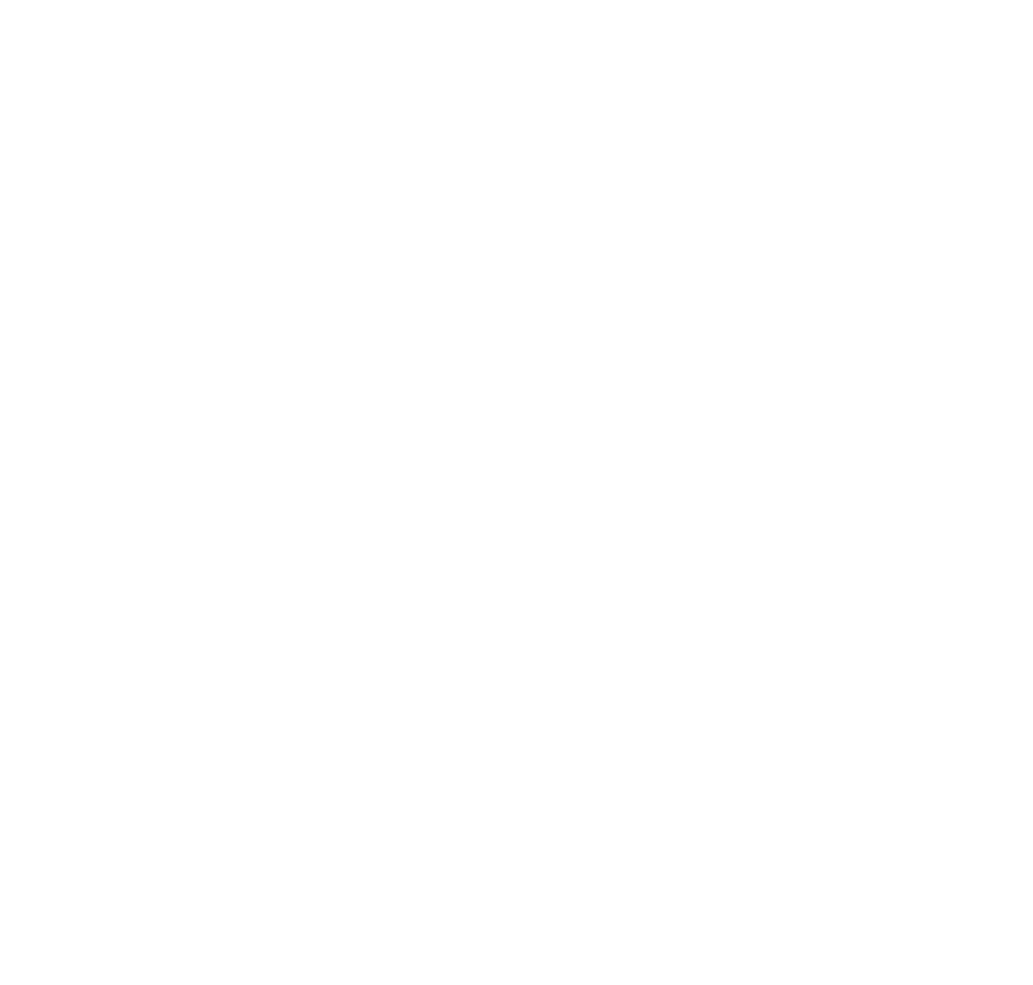
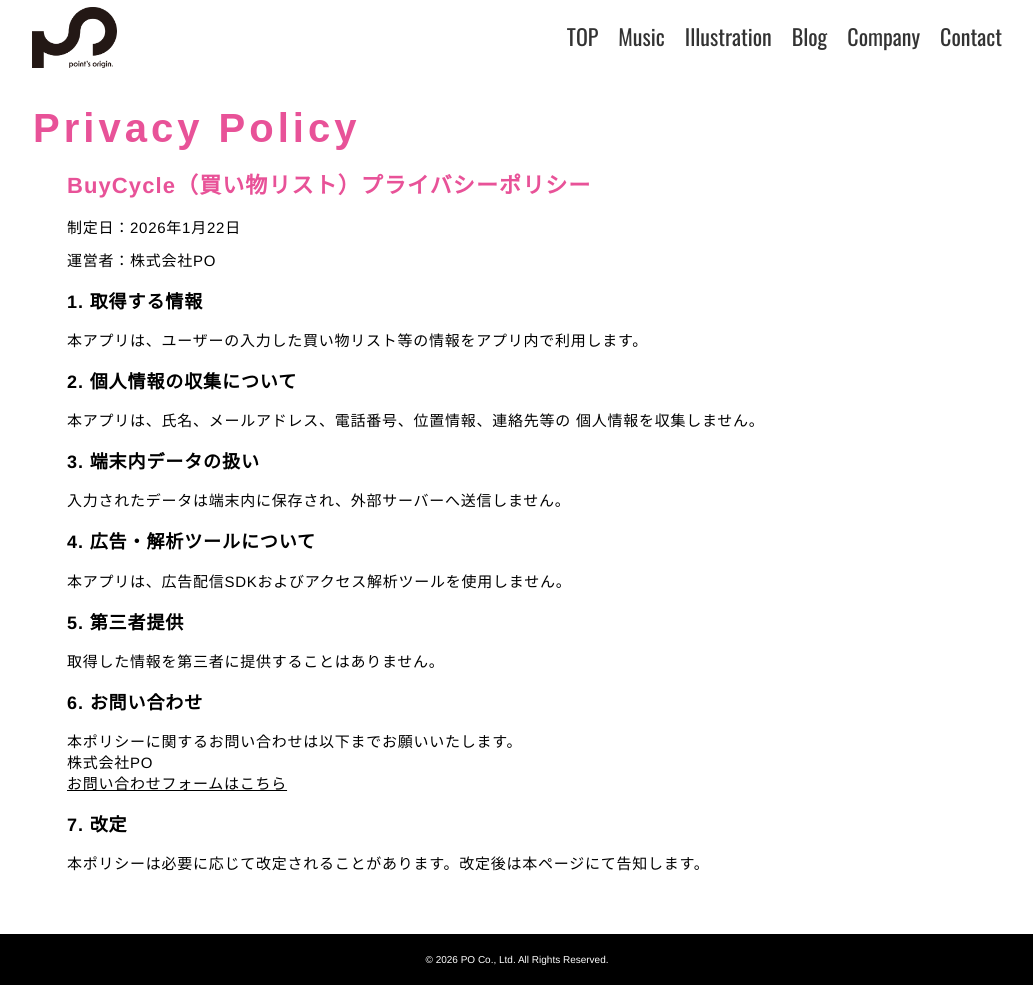
Before and after one commit to TakashiHasegawa08/PiratesOsaka, a React app: page /app/buycycle in a window 1280 px wide. Before the commit this address had no page. Shown: the whole page, without its empty margins (123-1156 px from the left). Before the commit the page ends 800 px from the top, so only its background shows below. Built offline with nearby package versions, Linux system fonts and the light colour scheme; a web font is replaced by a local one.

Commit message:
app用ページ作成

```diff
--- a/src/components/Blog.js
+++ b/src/components/Blog.js
@@ -109,7 +109,7 @@
               -{" "}
               {
                 categories.find(
-                  (category) => category.id === Number(selectedCategory)
+                  (category) => category.id === Number(selectedCategory),
                 )?.name
               }
             </span>
--- /dev/null
+++ b/src/components/app/AppLanding.js
@@ -0,0 +1,58 @@
+import React from "react";
+import Header from "../Header";
+import Footer from "../Footer";
+import Title from "../Title";
+import { Link } from "react-router-dom";
+
+function AppLanding() {
+  document.title = "Apps | 株式会社PO";
+
+  return (
+    <div id="appPage">
+      <Header />
+      <div className="contents_inner">
+        <Title>Apps</Title>
+
+        <div className="layout">
+          <div className="postBox">
+            <div className="postWrap" style={{ display: "block" }}>
+              <section className="appSection">
+                <div className="app_content_wrap">
+                  <h2>BuyCycle</h2>
+                  <div className="app_content">
+                    <div className="app_icon">
+                      <img src="/img/app/BC_thumb_480px.png" alt="" />
+                    </div>
+                    <Link
+                      to="/app/buycycle"
+                      className="linkBtn link"
+                      style={{ display: "inline-block", marginLeft: 12 }}
+                    >
+                      プライバシーポリシー
+                    </Link>
+                  </div>
+                </div>
+
+                <hr style={{ margin: "28px 0" }} />
+                <ul>
+                  <li>開発者/運営：株式会社PO</li>
+                  <li>
+                    {" "}
+                    <a href="/#contact" className="link">
+                      お問い合わせフォームはこちら
+                    </a>
+                  </li>
+                </ul>
+              </section>
+            </div>
+          </div>
+
+          {/* Sidebar が必要ならここに入れられるけど、審査用は無しでOK */}
+        </div>
+      </div>
+      <Footer />
+    </div>
+  );
+}
+
+export default AppLanding;
--- /dev/null
+++ b/src/components/app/BuyCyclePrivacy.js
@@ -0,0 +1,72 @@
+import React from "react";
+import Header from "../Header";
+import Footer from "../Footer";
+import Title from "../Title";
+
+function BuyCyclePrivacy() {
+  document.title = "BuyCycle プライバシーポリシー | 株式会社PO";
+
+  return (
+    <div id="privacyPage">
+      <Header />
+      <div className="contents_inner">
+        <Title>Privacy Policy</Title>
+
+        <div className="layout">
+          <div className="postBox">
+            <div className="postWrap" style={{ display: "block" }}>
+              <article className="privacyArticle">
+                <h2>BuyCycle（買い物リスト）プライバシーポリシー</h2>
+                <p>制定日：2026年1月22日</p>
+                <p>運営者：株式会社PO</p>
+
+                <h3>1. 取得する情報</h3>
+                <p>
+                  本アプリは、ユーザーの入力した買い物リスト等の情報をアプリ内で利用します。
+                </p>
+
+                <h3>2. 個人情報の収集について</h3>
+                <p>
+                  本アプリは、氏名、メールアドレス、電話番号、位置情報、連絡先等の
+                  個人情報を収集しません。
+                </p>
+
+                <h3>3. 端末内データの扱い</h3>
+                <p>
+                  入力されたデータは端末内に保存され、外部サーバーへ送信しません。
+                </p>
+
+                <h3>4. 広告・解析ツールについて</h3>
+                <p>
+                  本アプリは、広告配信SDKおよびアクセス解析ツールを使用しません。
+                </p>
+
+                <h3>5. 第三者提供</h3>
+                <p>取得した情報を第三者に提供することはありません。</p>
+
+                <h3>6. お問い合わせ</h3>
+                <p>
+                  本ポリシーに関するお問い合わせは以下までお願いいたします。
+                  <br />
+                  株式会社PO
+                  <br />
+                  <a href="/#contact" className="link">
+                    お問い合わせフォームはこちら
+                  </a>
+                </p>
+
+                <h3>7. 改定</h3>
+                <p>
+                  本ポリシーは必要に応じて改定されることがあります。改定後は本ページにて告知します。
+                </p>
+              </article>
+            </div>
+          </div>
+        </div>
+      </div>
+      <Footer />
+    </div>
+  );
+}
+
+export default BuyCyclePrivacy;
--- /dev/null
+++ b/src/components/styles/app.scss
@@ -0,0 +1,32 @@
+#appPage .appSection,
+#privacyPage .privacyArticle {
+    max-width: 900px;
+    margin: 0 auto;
+    line-height: 1.9;
+
+    h2 {
+        margin-top: 0;
+        font-size: 22px;
+    }
+
+    h3 {
+        font-size: 18px;
+        margin-top: 19px;
+    }
+
+    .appLinks {
+        margin-top: 16px;
+    }
+
+    .link {
+        text-decoration: underline;
+    }
+
+    .app_content_wrap {
+        .app_content {
+            .app_icon {
+                width: 120px;
+            }
+        }
+    }
+}
--- a/src/components/styles/styles.scss
+++ b/src/components/styles/styles.scss
@@ -10,6 +10,7 @@
 @use './KV.scss';
 @use './CompanyProfile.scss';
 @use './event.scss';
+@use './app.scss';
 
 // Slick Carousel Styles
 @import '~slick-carousel/slick/slick.css';
--- a/src/index.js
+++ b/src/index.js
@@ -9,6 +9,8 @@
 import ContactPage from "./components/ContactPage";
 import Event250811 from "./components/event/event250811";
 // import CompanyProfile from "./components/CompanyProfile";
+import AppLanding from "./components/app/AppLanding";
+import BuyCyclePrivacy from "./components/app/BuyCyclePrivacy";
 import "./components/styles/styles.scss";
 
 function App() {
@@ -24,7 +26,9 @@
         <Route path="/blog" element={<Blog />} /> {/* blogページ */}
         <Route path="/contact" element={<ContactPage />} />{" "}
         <Route path="/event/event250811" element={<Event250811 />} />
-        {/* お問い合わせページ */}
+        {/* ✅ App Store 審査用 */}
+        <Route path="/app" element={<AppLanding />} />
+        <Route path="/app/buycycle" element={<BuyCyclePrivacy />} />
       </Routes>
     </Router>
   );
```
Also changed, not shown: dist/index.html, public/img/app/BC_thumb_480px.png (added).
